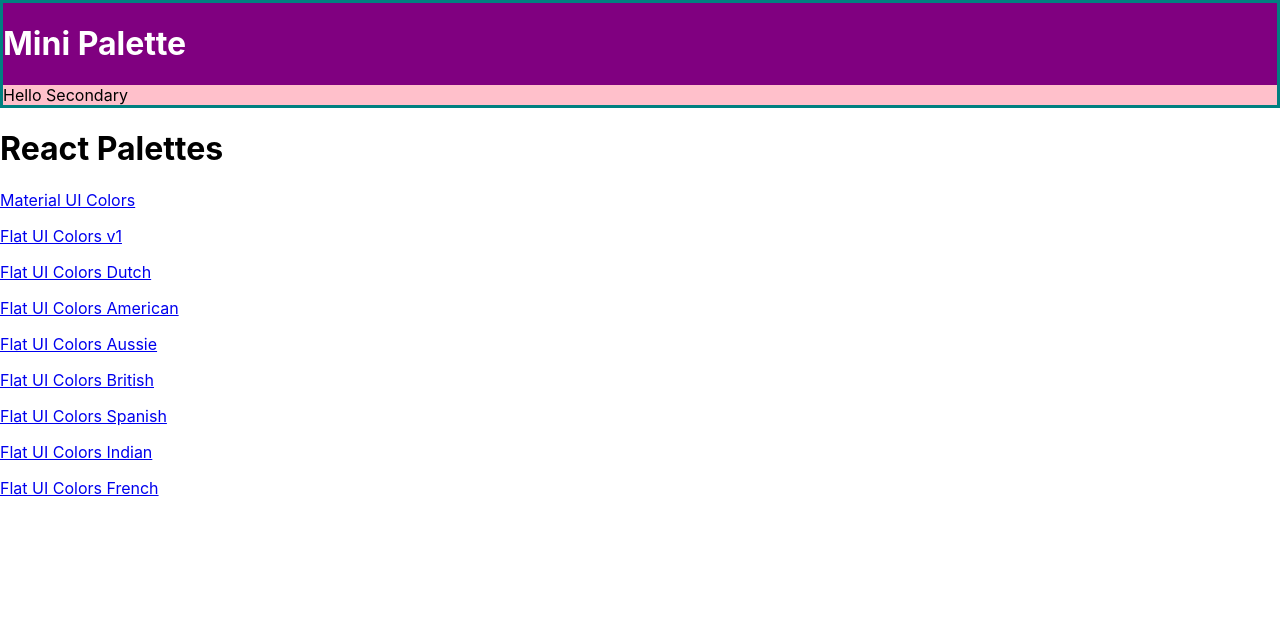
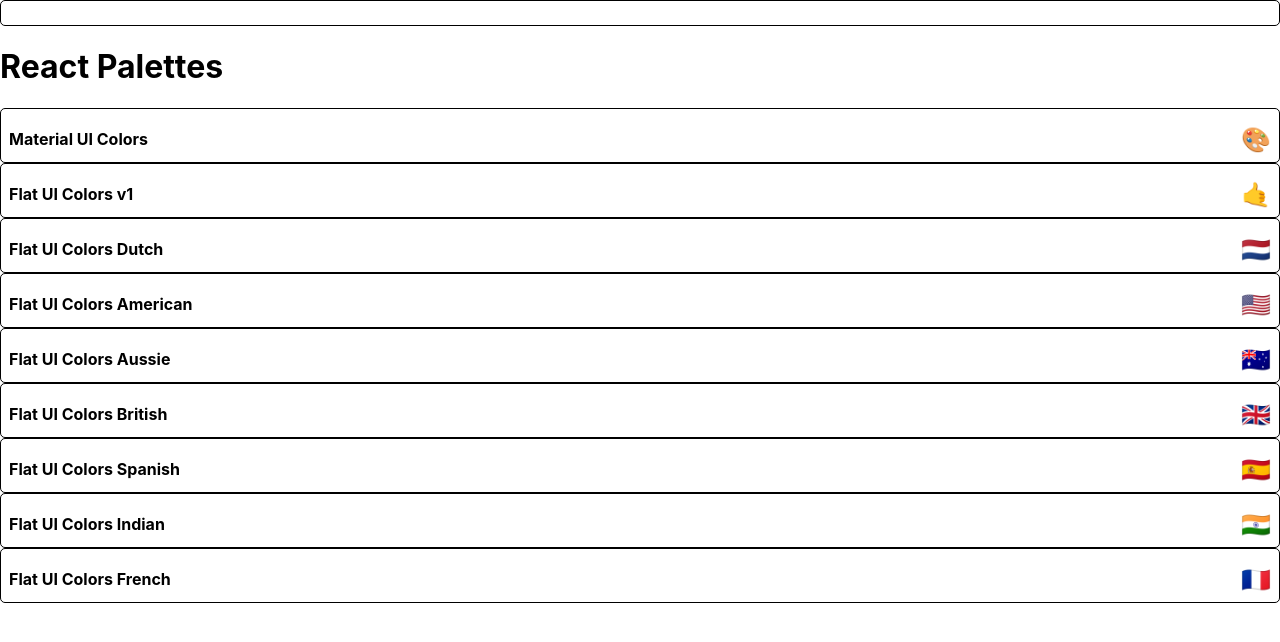
Before and after one commit to rgecoder/react-palette-project, a React (Create React App) app: page / in a window 1280 px wide. Shown: the top 642 px of the page. Built offline with nearby package versions, Linux system fonts and the light colour scheme.

Commit message:
Add styling MiniPalette.js v1.0

```diff
--- a/src/MiniPalette.js
+++ b/src/MiniPalette.js
@@ -2,30 +2,44 @@
 import { withStyles } from "@material-ui/styles";
 
 const styles = {
-  main: {
-    backgroundColor: "purple",
-    border: "3px solid teal",
-    "& h1": {
-      color: "white"
+  root:{
+    backgroundColor: "white",
+    border:"1px solid black",
+    borderRadius: "5px",
+    padding: "0.5rem",
+    position:"relative",
+    overflow: "hidden",
+    "&:hover":{
+      cursor:"pointer"
     }
   },
-  secondary: {
-    backgroundColor: "pink",
-    "& h1": {
-      color: "white",
-      "& span": {
-        backgroundColor: "yellow"
-      }
-    }
+  colors: {
+    backgroundColor:"grey",
+  },
+  title:{
+    display:"flex",
+    justifyContent:"space-between",
+    alignItems:"center",
+    margin: "0",
+    color: "black",
+    paddingTop:"0.5rem",
+    fontSize: "1rem",
+    position: "relative"
+
+  },
+  emoji:{
+    marginLeft: "0.5rem",
+    fontSize: "1.5rem",
+
   }
 };
 
 function MiniPalette(props) {
-  const { classes } = props;
+  const { classes, paletteName, emoji } = props;
   return (
-    <div className={classes.main}>
-      <h1>Mini Palette</h1>
-      <section className={classes.secondary}>Hello Secondary</section>
+    <div className={classes.root}>
+      <div className={classes.colors}></div>
+      <h5 className={classes.title}>{paletteName} <span className={classes.emoji}>{emoji}</span></h5>
     </div>
   );
 }
--- a/src/PaletteList.js
+++ b/src/PaletteList.js
@@ -10,9 +10,7 @@
         <MiniPalette/>
         <h1>React Palettes</h1>
         {palettes.map(palette => (
-          <p>
-            <Link to={`/palette/${palette.id}`}>{palette.paletteName}</Link>
-          </p>
+         <MiniPalette {...palette}/>
         ))}
       </div>
     );
```
